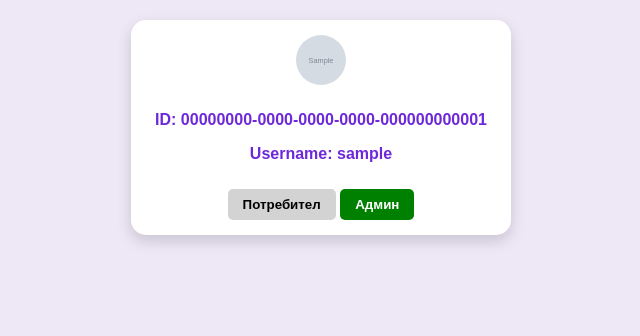
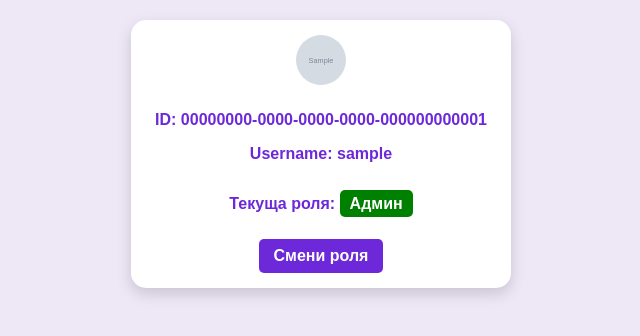
Before and after one commit to MartinKrustev06/koli4ka---A-car-selling-site, a Spring Boot app: page /users in a window 1280 px wide. Shown: the part 150-486 px from the top of the page, without its empty margins (319-959 px from the left). Run offline with Spring Boot 4, Linux system fonts and the light colour scheme; a user stored in the database is signed in; tables that the repository leaves empty hold one stand-in row (values such as "Sample post"); grey boxes marked "Sample" are stand-in pictures; some of the project's set-up classes (security, data sources, template engines, error pages and the like) are left out, and stand-ins take their place.

Commit message:
сменяне на роли от админ

```diff
--- a/src/main/java/com/koli4ka/app/web/UserController.java
+++ b/src/main/java/com/koli4ka/app/web/UserController.java
@@ -61,5 +61,14 @@ public class UserController {
         return modelAndView;
     }
 
+    @GetMapping("/users/change-role/{id}")
+    @PreAuthorize("hasRole('ROLE_ADMIN')")
+    public ModelAndView changeRole(@PathVariable UUID id,@AuthenticationPrincipal AuthenticationDetails details) {
+        userService.changeRole(id);
+        ModelAndView modelAndView = new ModelAndView("redirect:/users");
+
+        return modelAndView;
+    }
+
 
 }
--- a/src/main/resources/templates/users.html
+++ b/src/main/resources/templates/users.html
@@ -53,26 +53,42 @@
         .role-buttons {
             margin-top: 10px;
             display: flex;
+            flex-direction: column;
             gap: 10px;
         }
 
-        .role-buttons button {
+        .role-text {
+            font-weight: bold;
+            margin-bottom: 10px;
+        }
+
+        .current-role {
+            background-color: green;
+            color: white;
+            padding: 5px 10px;
+            border-radius: 5px;
+        }
+
+        .inactive-role {
+            background-color: red;
+            color: white;
+            padding: 5px 10px;
+            border-radius: 5px;
+        }
+
+        .change-role-button {
             padding: 8px 15px;
             border: none;
             border-radius: 5px;
             font-weight: bold;
             cursor: pointer;
+            background-color: #6D28D9;
+            color: white;
             transition: background 0.2s;
         }
 
-        .user-role {
-            background-color: lightgray;
-            color: black;
-        }
-
-        .admin-role {
-            background-color: green;
-            color: white;
+        .change-role-button:hover {
+            background-color: #5a1ca3;
         }
     </style>
 </head>
@@ -86,13 +102,19 @@
             <p>ID: <span th:text="${usr.id}"></span></p>
             <p>Username: <span th:text="${usr.username}"></span></p>
         </div>
-        <div class="role-buttons">
-            <form th:action="@{/users/change-role}" method="post" th:object="${userRoleSwitch}">
-                <input type="hidden" name="userId" th:value="${userRoleSwitch.id}">
-                <button type="submit" name="role" value="USER" class="user-role">Потребител</button>
-                <button type="submit" name="role" value="ADMIN" class="admin-role">Админ</button>
-            </form>
+
+        <!-- Текущата роля на потребителя -->
+        <div class="role-text">
+            <p>Текуща роля:
+                <span th:classappend="${usr.role.name() == 'ADMIN' ? 'current-role' : 'inactive-role'}"
+                      th:text="${usr.role.name() == 'ADMIN' ? 'Админ' : 'Потребител'}"></span>
+            </p>
         </div>
+
+        <!-- Бутон за смяна на ролята (използва PathVariable) -->
+        <a th:href="@{/users/change-role/{userId}(userId=${usr.id})}" class="change-role-button">
+            Смени роля
+        </a>
     </div>
 </main>
 </body>
```
Also changed, not shown: src/main/java/com/koli4ka/app/user/service/UserService.java (+14 -0 lines).
